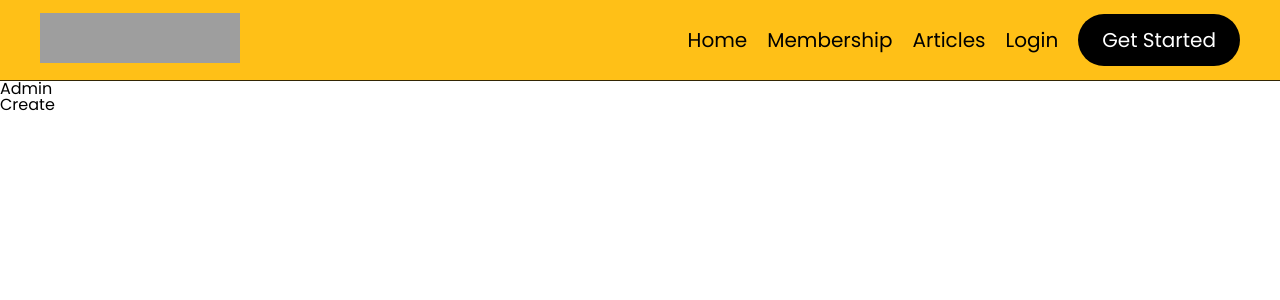
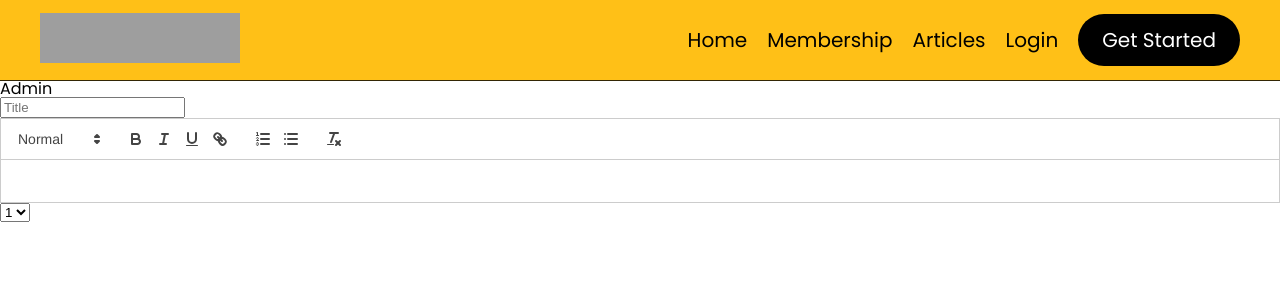
Before and after one commit to abduazimkh/Blokpost, a React (Create React App) app: page /admin/create in a window 1280 px wide. Shown: the top 300 px of the page. Built offline with nearby package versions, Linux system fonts and the light colour scheme; no server answers; grey boxes are pictures that could not be loaded.

Commit message:
create sub route added

```diff
--- a/src/routes/sub-routes/create/Create.jsx
+++ b/src/routes/sub-routes/create/Create.jsx
@@ -1,8 +1,23 @@
-import React from 'react'
+import ReactQuill from 'react-quill';
+import 'react-quill/dist/quill.snow.css';
+import { useState } from 'react';
+
 
 const Create = () => {
+  const [value, setValue] = useState('');
   return (
-    <div>Create</div>
+    <div>
+      <form >
+        <input type="text" placeholder='Title'/>
+        <ReactQuill theme="snow" value={value} onChange={setValue} />
+
+        <select name="" id="">
+          <option value="1">1</option>
+          <option value="2">2</option>
+          <option value="3">3</option>
+        </select>
+      </form>
+    </div>
   )
 }
 
```
